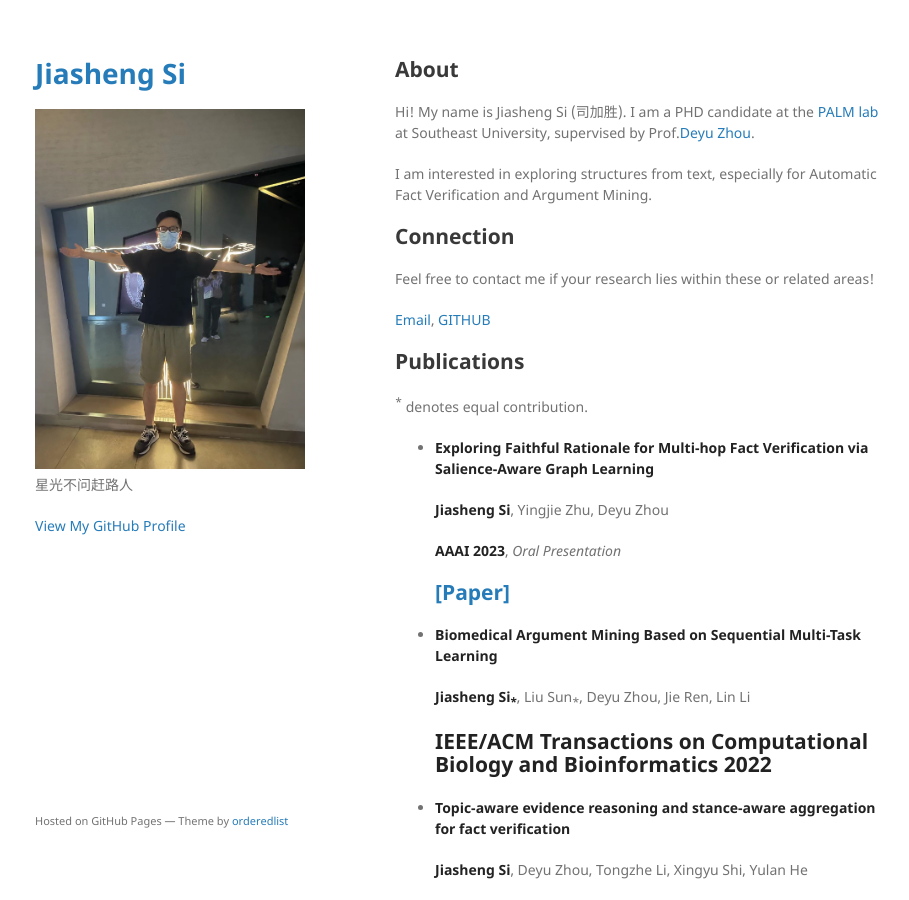
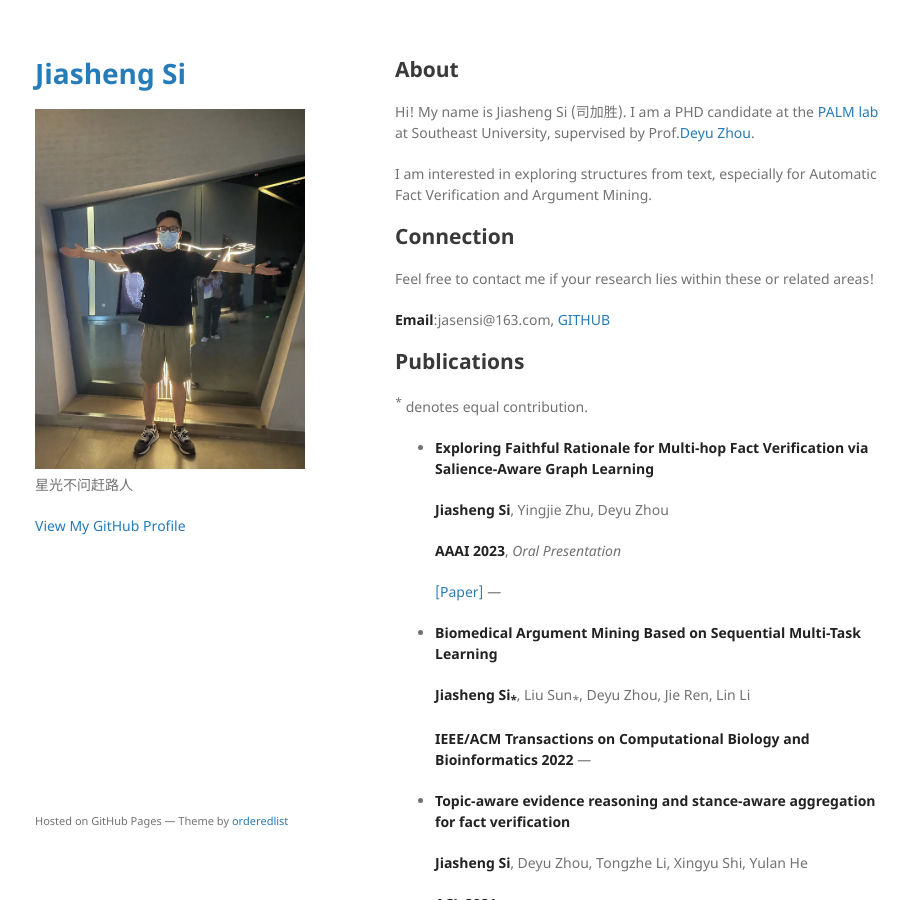
Before and after one commit to jasenchn/jasenchn.github.io, a Jekyll site: the page built from index.md, in a window 1280 px wide and 900 px high. Shown: the whole window, without its empty margins (175-1084 px from the left). Built offline with Jekyll 4.4.1, drawn with Linux system fonts in a browser that asks for light colours; our own code applies the rules of GitHub Pages for plain Markdown files.

Commit message:
Update index.md

```diff
--- a/index.md
+++ b/index.md
@@ -11,7 +11,7 @@ I am interested in exploring structures from text, especially for Automatic Fact
 ## Connection
 Feel free to contact me if your research lies within these or related areas!
 
-[Email](jasensi@163.com), [GITHUB](https://github.com/jasenchn)
+**Email**:jasensi@163.com, [GITHUB](https://github.com/jasenchn)
 
 
 ## Publications
@@ -25,13 +25,14 @@ Feel free to contact me if your research lies within these or related areas!
   **AAAI 2023**, *Oral Presentation*
 
   [[Paper]]([([https://arxiv.org/abs/2212.01060](https://arxiv.org/abs/2212.01060))](https://arxiv.org/abs/2212.01060))
----
+ ---
+
 - **Biomedical Argument Mining Based on Sequential Multi-Task Learning**
 
   **Jiasheng Si<sub>*</sub>**, Liu Sun<sub>*</sub>, Deyu Zhou, Jie Ren, Lin Li
 
   **IEEE/ACM Transactions on Computational Biology and Bioinformatics 2022**
----
+ ---
 
 - **Topic-aware evidence reasoning and stance-aware aggregation for fact verification**
 
```
